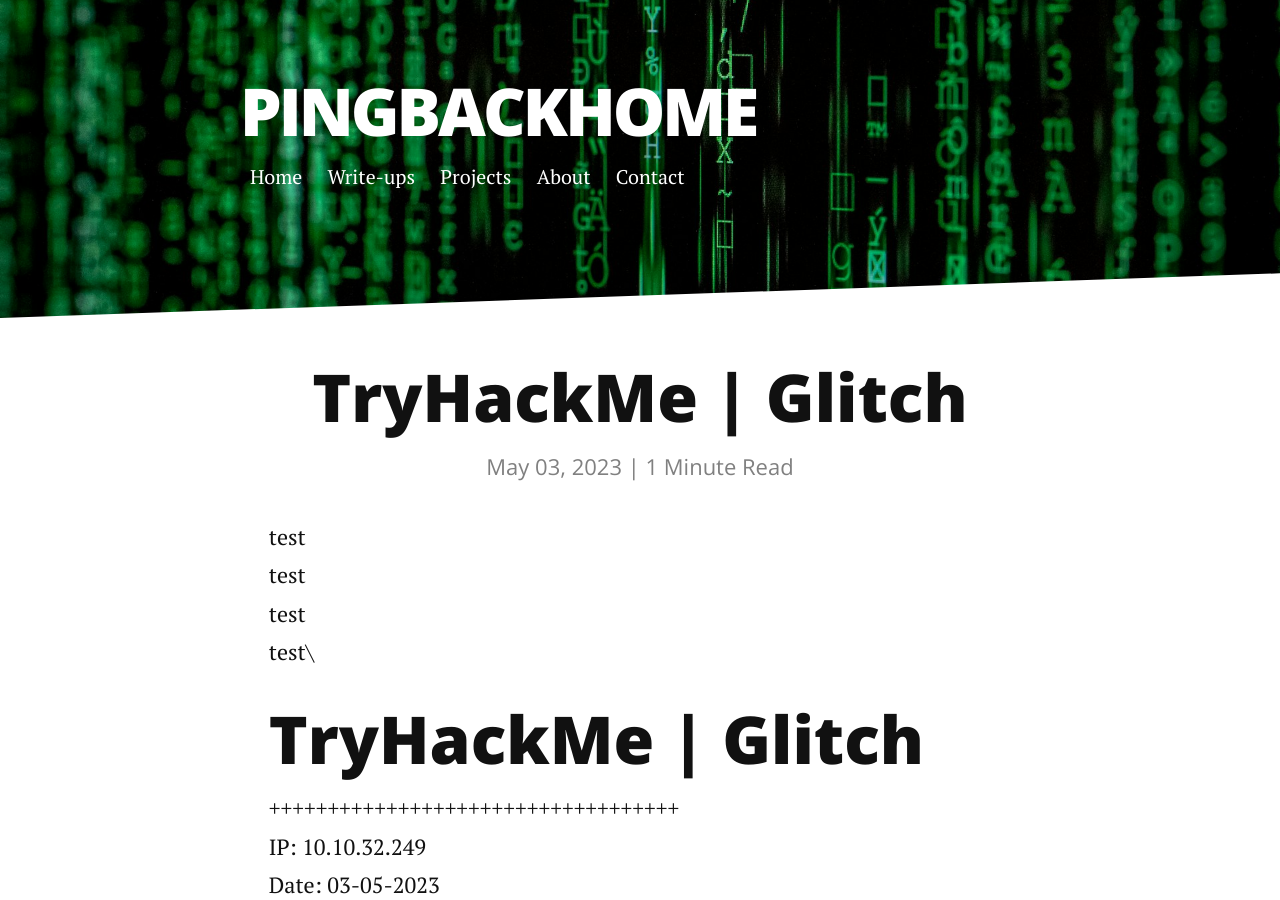
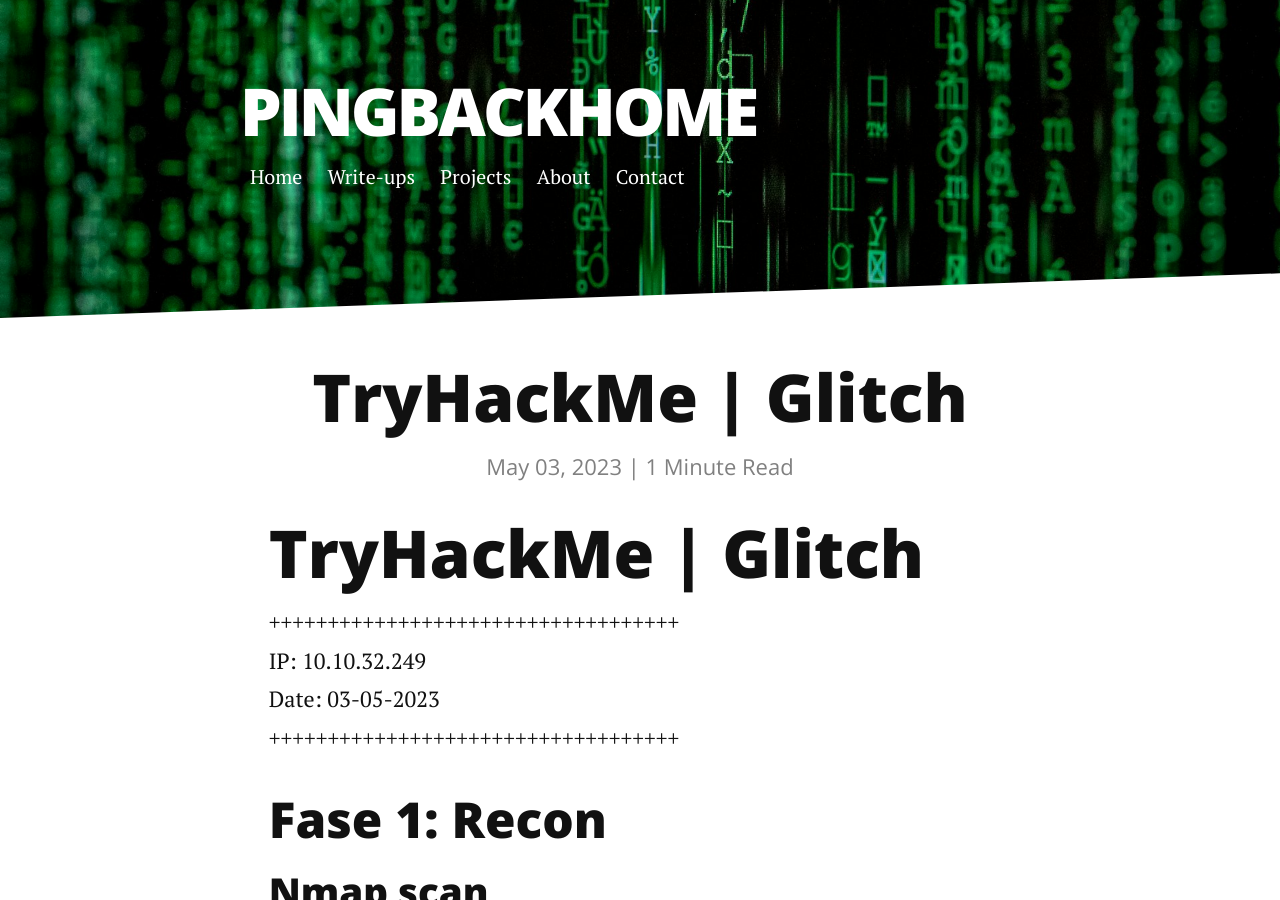
Before and after one commit to PingBackHome/PingBackHome.github.io, a Jekyll site: the page built from _posts/2023-05-03-THM-GLITCH.md, in a window 1280 px wide and 900 px high. Built offline with Jekyll 4.4.1, drawn with Linux system fonts in a browser that asks for light colours; nearby versions of some CDN libraries.

Commit message:
Update 2023-05-03-THM-GLITCH.md

```diff
--- a/_posts/2023-05-03-THM-GLITCH.md
+++ b/_posts/2023-05-03-THM-GLITCH.md
@@ -4,10 +4,6 @@
 categories: THM
 ---
 
-test\
-test\
-test\
-test\
 
 
 # TryHackMe | Glitch
```
